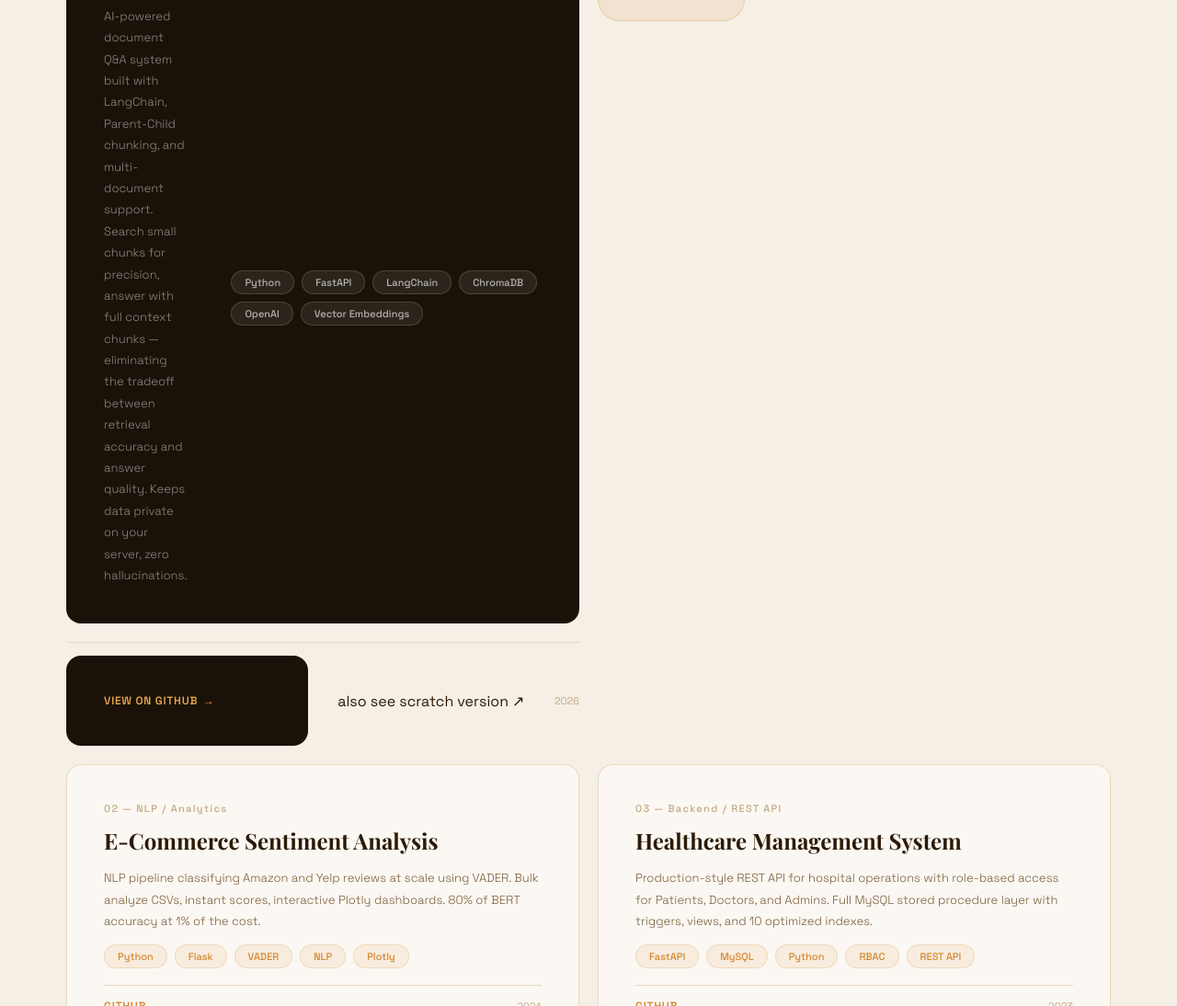
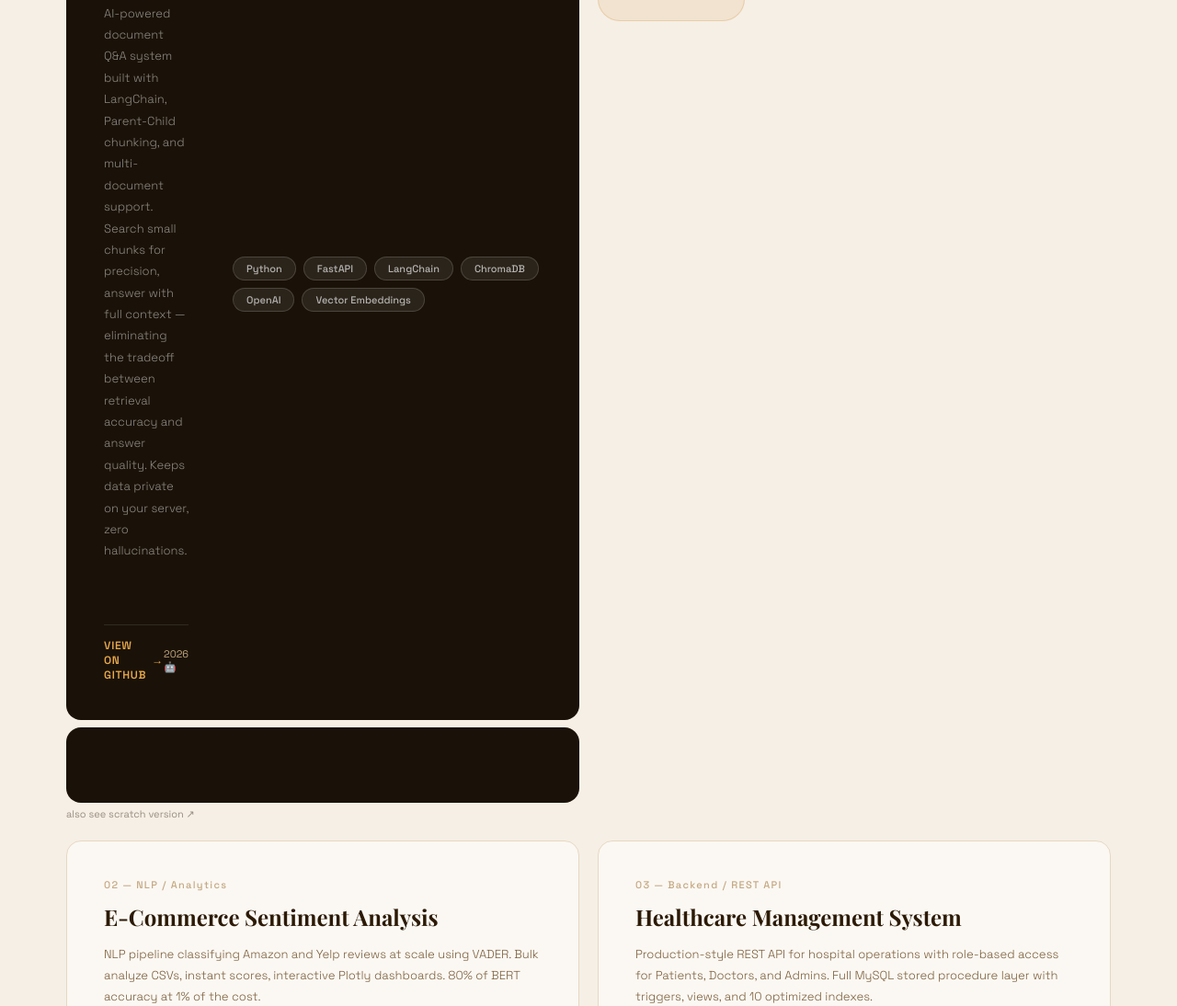
Before and after one commit to gsoumyar/gsoumyar.github.io, a plain HTML site: page index.html in a window 1280 px wide. Shown: the part 2569-3663 px from the top of the page at 92% size. Drawn offline with nearby package versions, Linux system fonts and the light colour scheme; a web font is replaced by a local one.

Commit message:
fix: restore layout

```diff
--- a/index.html
+++ b/index.html
@@ -460,14 +460,14 @@
       <div>
         <div class="proj-idx">01 — Featured · AI / RAG</div>
         <div class="proj-title" style="margin-top:10px;">RAG Document Assistant</div>
-        <p class="proj-desc" style="margin-top:12px;">AI-powered document Q&A system built with LangChain, Parent-Child chunking, and multi-document support. Search small chunks for precision, answer with full context chunks — eliminating the tradeoff between retrieval accuracy and answer quality. Keeps data private on your server, zero hallucinations.</p>
+        <p class="proj-desc" style="margin-top:12px;">AI-powered document Q&A system built with LangChain, Parent-Child chunking, and multi-document support. Search small chunks for precision, answer with full context — eliminating the tradeoff between retrieval accuracy and answer quality. Keeps data private on your server, zero hallucinations.</p>
         <div class="chips" style="margin-top:16px;"><span class="chip">Python</span><span class="chip">FastAPI</span><span class="chip">LangChain</span><span class="chip">ChromaDB</span><span class="chip">OpenAI</span><span class="chip">Vector Embeddings</span></div>
         <div class="proj-foot" style="margin-top:20px;">
           <span class="proj-link">View on GitHub</span>
-          <span style="font-size:11px; opacity:0.5; margin-left:12px;">
-            <a href="https://github.com/gsoumyar/rag-document-qa-scratch" target="_blank" style="color:inherit; text-decoration:none;">also see scratch version ↗</a>
-          </span>
-          <span class="proj-yr">2026</span>
+          <span class="proj-yr">2026 🤖</span>
+        </div>
+        <div style="margin-top:8px;">
+          <a href="https://github.com/gsoumyar/rag-document-qa-scratch" target="_blank" style="font-size:11px; opacity:0.45; text-decoration:none; color:inherit;">also see scratch version ↗</a>
         </div>
       </div>
       <div class="feat-icon">🤖</div>
```
